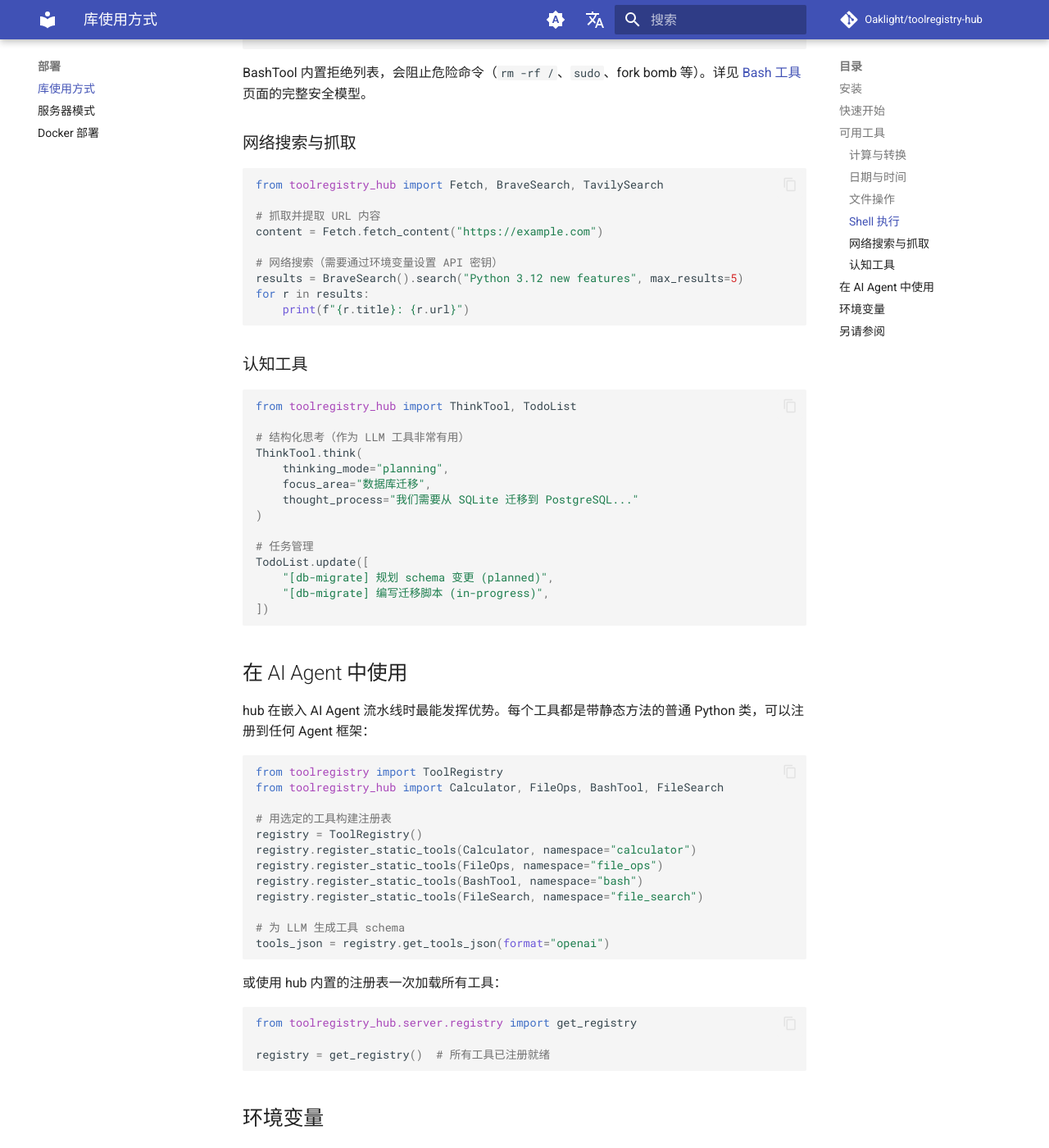
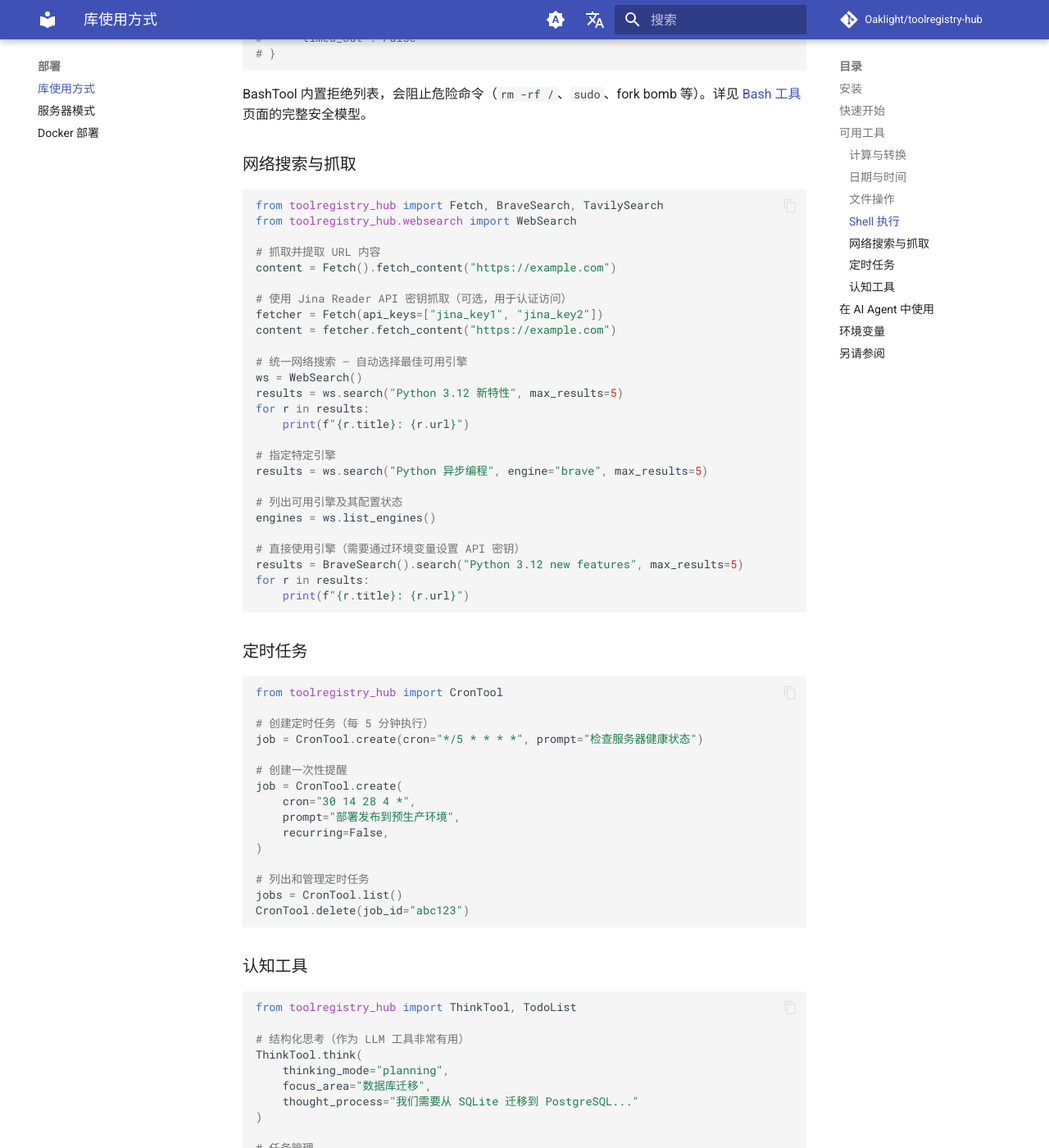
Before and after one commit to Oaklight/toolregistry-hub, an MkDocs documentation site: the page built from docs/library.md, in a window 1280 px wide and 1400 px high, scrolled down 2569 px. Shown: the whole window at 82% size. Built offline with MkDocs 1.6.1 and Material for MkDocs 9.7.7, drawn with Linux system fonts in a browser that asks for light colours; comment, search, counter and statistics services are not loaded; some of the changed text lies outside the part shown.

Commit message:
docs: add WebSearch unified, CronTool, update Fetch/server docs
Also replace remaining BS4/BeautifulSoup references in fetch tool page
with Readability + zerodep soup to match current 4-stage pipeline.

````diff
--- a/docs/library.md
+++ b/docs/library.md
@@ -45,7 +45,7 @@ output = BashTool.execute("ls -la", timeout=10)
 print(output["stdout"])
 ```
 
-所有工具类使用**静态方法** — 无需实例化、无需管理状态。
+所有工具类大部分使用**静态方法** — 无需实例化、无需管理状态。部分工具如 `Fetch`、`WebSearch` 和各搜索引擎为实例化使用，以支持配置灵活性。
 
 ## 可用工具
 
@@ -125,14 +125,51 @@ BashTool 内置拒绝列表，会阻止危险命令（`rm -rf /`、`sudo`、fork
 
 ```python
 from toolregistry_hub import Fetch, BraveSearch, TavilySearch
+from toolregistry_hub.websearch import WebSearch
 
 # 抓取并提取 URL 内容
-content = Fetch.fetch_content("https://example.com")
+content = Fetch().fetch_content("https://example.com")
 
-# 网络搜索（需要通过环境变量设置 API 密钥）
+# 使用 Jina Reader API 密钥抓取（可选，用于认证访问）
+fetcher = Fetch(api_keys=["jina_key1", "jina_key2"])
+content = fetcher.fetch_content("https://example.com")
+
+# 统一网络搜索 — 自动选择最佳可用引擎
+ws = WebSearch()
+results = ws.search("Python 3.12 新特性", max_results=5)
+for r in results:
+    print(f"{r.title}: {r.url}")
+
+# 指定特定引擎
+results = ws.search("Python 异步编程", engine="brave", max_results=5)
+
+# 列出可用引擎及其配置状态
+engines = ws.list_engines()
+
+# 直接使用引擎（需要通过环境变量设置 API 密钥）
 results = BraveSearch().search("Python 3.12 new features", max_results=5)
 for r in results:
     print(f"{r.title}: {r.url}")
+```
+
+### 定时任务
+
+```python
+from toolregistry_hub import CronTool
+
+# 创建定时任务（每 5 分钟执行）
+job = CronTool.create(cron="*/5 * * * *", prompt="检查服务器健康状态")
+
+# 创建一次性提醒
+job = CronTool.create(
+    cron="30 14 28 4 *",
+    prompt="部署发布到预生产环境",
+    recurring=False,
+)
+
+# 列出和管理定时任务
+jobs = CronTool.list()
+CronTool.delete(job_id="abc123")
 ```
 
 ### 认知工具
@@ -191,7 +228,10 @@ registry = get_registry()  # 所有工具已注册就绪
 | `TAVILY_API_KEY` | TavilySearch | Tavily 搜索 |
 | `SERPER_API_KEY` | SerperSearch | Serper 搜索 |
 | `BRIGHTDATA_API_KEY` | BrightDataSearch | BrightData 搜索 |
-| `SEARXNG_BASE_URL` | SearXNGSearch | 自托管 SearXNG |
+| `SCRAPELESS_API_KEY` | ScrapelessSearch | Scrapeless 搜索 |
+| `SEARXNG_URL` | SearXNGSearch | 自托管 SearXNG |
+| `JINA_API_KEY` | Fetch（Jina Reader） | 可选，用于认证 Jina Reader 访问（逗号分隔支持多密钥轮转） |
+| `WEBSEARCH_PRIORITY` | WebSearch（auto 模式） | 自动模式下引擎优先级（逗号分隔，如 `searxng,brave,tavily`） |
 
 无需 API 密钥的工具（Calculator、DateTime、FileOps、BashTool 等）开箱即用，零配置。
 
--- a/mkdocs.yml
+++ b/mkdocs.yml
@@ -67,6 +67,7 @@ plugins:
           - tools/filesystem.md
           - tools/websearch/web_fetch_tool.md
           - tools/websearch/index.md
+          - tools/websearch/websearch_unified.md
           - tools/websearch/brave.md
           - tools/websearch/brightdata.md
           - tools/websearch/scrapeless.md
@@ -74,6 +75,7 @@ plugins:
           - tools/websearch/tavily.md
           - tools/websearch/searxng.md
           - tools/bash_tool.md
+          - tools/cron_tool.md
           - tools/think_tool.md
           - tools/todo_list.md
         部署:
@@ -152,6 +154,7 @@ nav:
           - 网页获取工具: tools/websearch/web_fetch_tool.md
           - 网络搜索工具:
               - 概述: tools/websearch/index.md
+              - 统一网络搜索: tools/websearch/websearch_unified.md
               - Brave 搜索: tools/websearch/brave.md
               - BrightData 搜索: tools/websearch/brightdata.md
               - Scrapeless 搜索: tools/websearch/scrapeless.md
@@ -160,6 +163,8 @@ nav:
               - SearXNG 搜索: tools/websearch/searxng.md
       - Shell:
           - Bash 工具: tools/bash_tool.md
+      - 定时任务:
+          - 定时任务工具: tools/cron_tool.md
       - 其他工具:
           - 思考工具: tools/think_tool.md
           - 待办事项工具: tools/todo_list.md
````
Also changed, not shown: docs/server.md (+18 -5 lines), docs/tools/cron_tool.md (added, +162 -0 lines), docs/tools/index.md (+6 -1 lines), docs/tools/websearch/index.md (+29 -3 lines), docs/tools/websearch/web_fetch_tool.md (+26 -22 lines), docs/tools/websearch/websearch_unified.md (added, +147 -0 lines).
